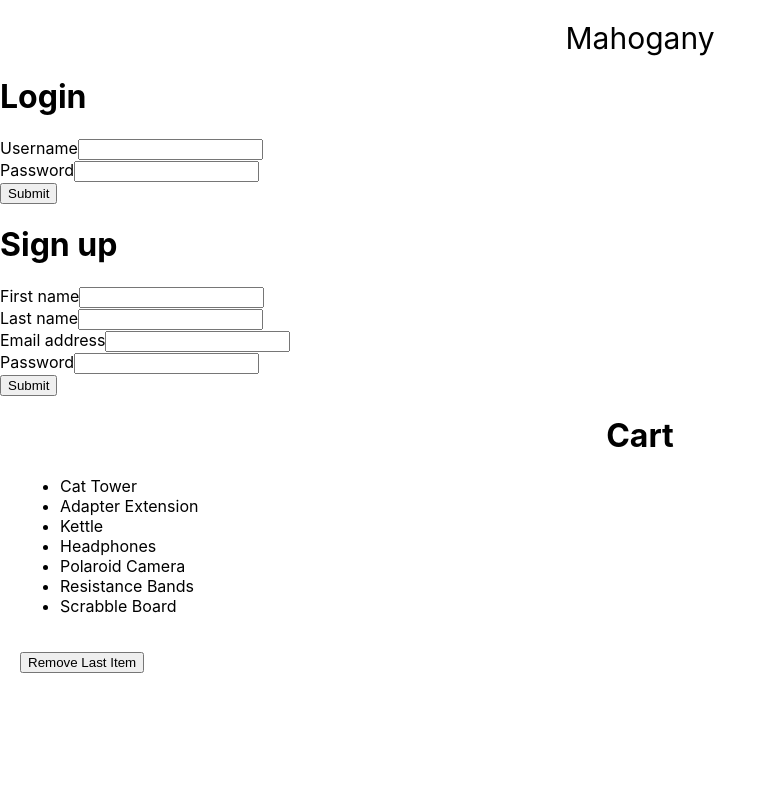
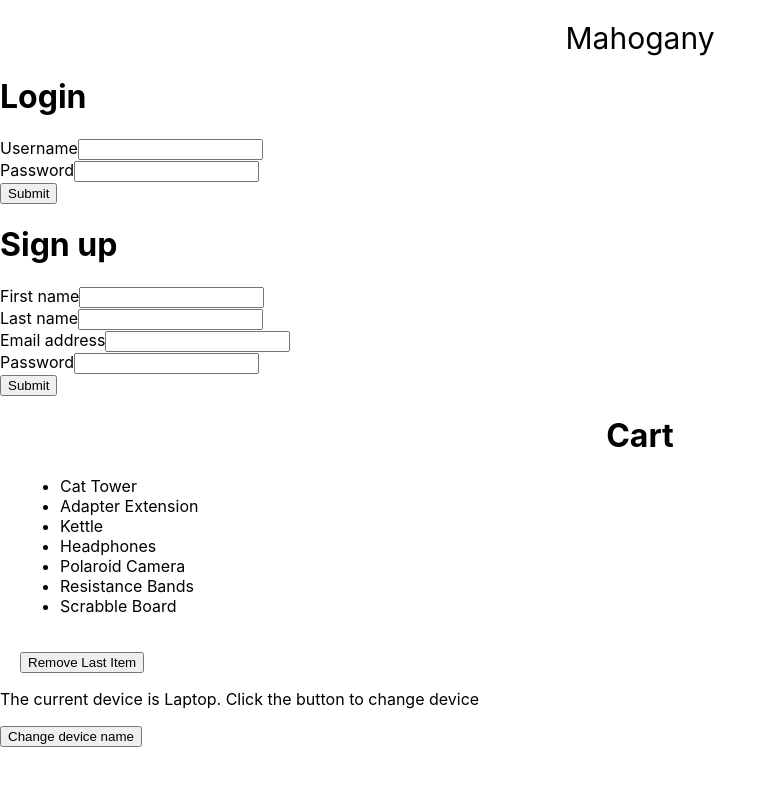
Before and after one commit to Njambi-M/React_props_states_forms_context, a React (Create React App) app: page / in a window 1280 px wide. Shown: the top 786 px of the page, without its empty margins (0-777 px from the left). Built offline with nearby package versions, Linux system fonts and the light colour scheme.

Commit message:
feat: creating a context/provider example

```diff
--- a/src/App.tsx
+++ b/src/App.tsx
@@ -4,6 +4,8 @@ import Furniture from "./components/Furniture";
 import Cart from "./components/Cart";
 import Login from "./components/Login";
 import Signup from "./components/Signup";
+// import Electronics from "./components/Electronics";
+import DeviceContext from "./context/DeviceContext";
 
 function App() {
   return (
@@ -13,6 +15,7 @@ function App() {
       <Login/>
       <Signup/>
       <Cart/>
+      <DeviceContext/>
       </>
 
     </div>
--- /dev/null
+++ b/src/context/DeviceContext.tsx
@@ -0,0 +1,33 @@
+import React, {useContext, createContext, useState} from "react";
+import { DeviceType } from "../../types";
+
+const DeviceNameContext = createContext<DeviceType>({} as DeviceType);
+
+
+const DeviceContext = () => {
+    const [deviceName, setDeviceName] = useState("Laptop");
+    const changeDeviceName = () => {deviceName === "Laptop" ? setDeviceName("Tablet") : setDeviceName("Laptop")};
+
+    return(
+        <DeviceNameContext.Provider value = {{deviceName, changeDeviceName}}>
+            <Electronic/>
+        </DeviceNameContext.Provider>
+    );
+
+};
+
+const Electronic = () => {
+
+    const {deviceName, changeDeviceName} = useContext(DeviceNameContext);
+    return(
+        <div>
+            <p>The current device is {deviceName}. Click the button to change device</p>
+            <button onClick = {changeDeviceName}>Change device name</button>
+
+        </div>
+
+    );
+};
+
+
+export default DeviceContext;
--- a/types.d.ts
+++ b/types.d.ts
@@ -6,3 +6,7 @@ export type CartProp= {
     item: number;
     itemName: string;
 };
+export type DeviceType ={
+    deviceName:string;
+    changeDeviceName: () => void;
+};
```
